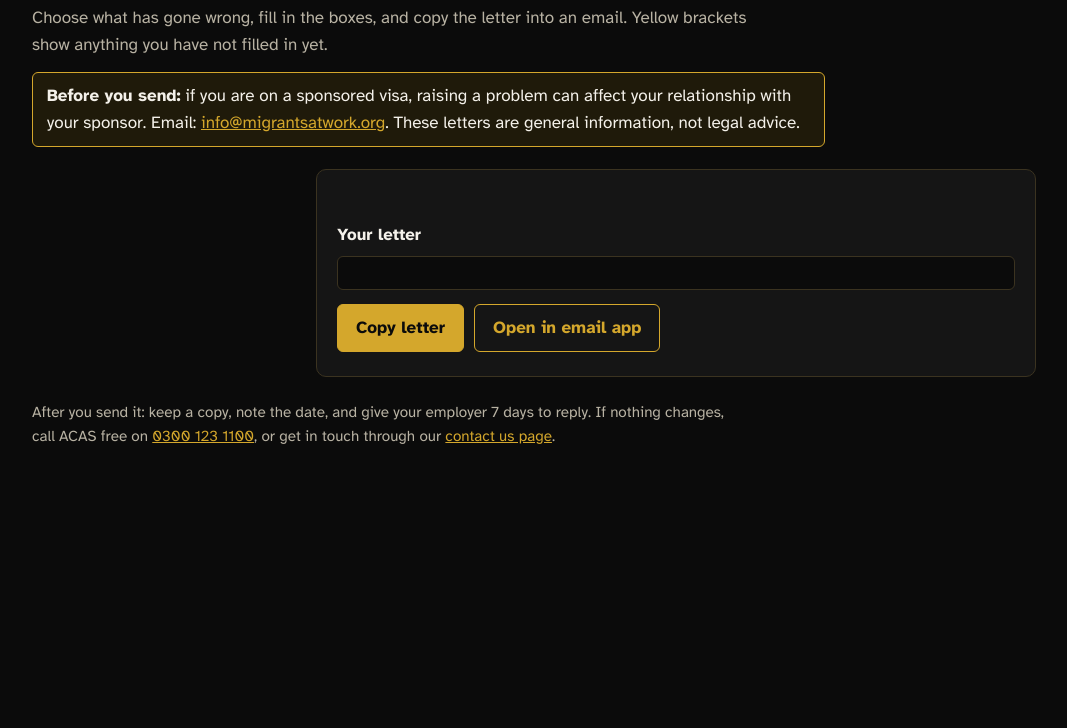
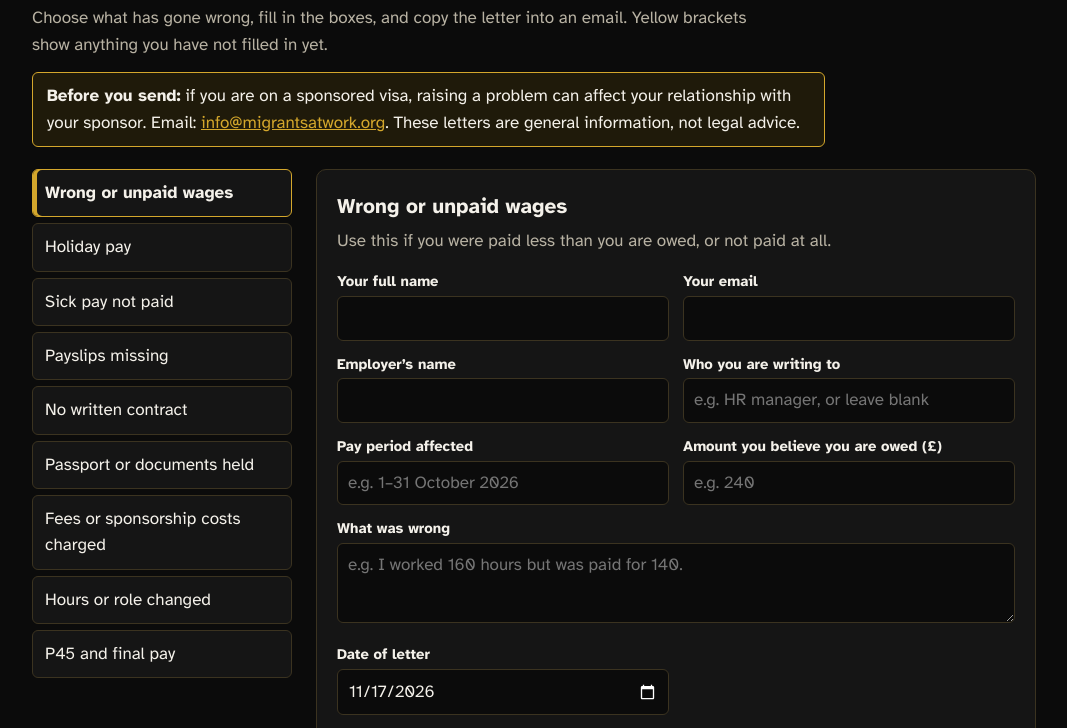
Before and after one commit to sylvieMAW/sylvieMAW.github.io, a plain HTML site: page letters.html in a window 1280 px wide. Shown: the part 67-795 px from the top of the page, without its empty margins (106-1173 px from the left). Drawn offline with Linux system fonts and the light colour scheme.

Commit message:
Add files via upload

```diff
--- a/letters.html
+++ b/letters.html
@@ -63,7 +63,7 @@ mark{background:var(--mark);color:inherit;border-radius:3px;padding:0 2px}
   </section>
 </div>
 
-<p class="next">After you send it: keep a copy, note the date, and give your employer 7 days to reply. If nothing changes, call ACAS free on <a href="tel:03001231100">0300 123 1100</a>, or get in touch through our <a href="https://migrant-at-work.cms.webnode.co.uk/contact-us/" target="_blank" rel="noopener">contact us page</a>.</p>
+<p class="next">After you send it: keep a copy, note the date, and give your employer 7 days to reply. If nothing changes, call ACAS free on <a href="tel:03001231100">0300 123 1100</a>, or get in touch through our <a href="https://www.migrantsatwork.org" target="_blank" rel="noopener">contact us page</a>.</p>
 </main>
 
 <script>
@@ -153,4 +153,82 @@ Please return them within 2 working days and confirm in writing that you will no
  fields:[["what","What you were charged for","text","e.g. Certificate of Sponsorship"],["amount","Amount (£)","text",""],["how","When and how it was taken","text","e.g. deducted from my October wages"]],
  body:`I have been charged £{{amount}} for {{what}}. This was taken: {{how}}.
 
-I understand that Home Office sponsor guidance does not allow employers to pass sponsorship or recruitment costs on to
+I understand that Home Office sponsor guidance does not allow employers to pass sponsorship or recruitment costs on to the worker, including the Certificate of Sponsorship, the Immigration Skills Charge and sponsor licence fees. Repayment clauses for these costs should not be enforced.
+
+Please refund the full amount within 14 days, and confirm in writing that no further charges or deductions of this kind will be made.`},
+
+{id:"hours",title:"Hours or role changed",
+ when:"Use this if your hours, pay or duties were cut or changed without your agreement.",warn:"",
+ subject:"Change to my hours, pay or role",
+ fields:[["changedate","Date it changed","date",""],["details","What changed","area","e.g. My hours dropped from 37.5 to 20 a week."],["contracted","What your contract says","text","e.g. 37.5 hours a week at £13 per hour"]],
+ body:`My working pattern changed from {{changedate}}. {{details}}
+
+My contract states: {{contracted}}. I have not agreed to this change.
+
+Please confirm in writing, within 7 days:
+- the reason for the change
+- whether it is temporary and, if so, when it will end
+- whether it affects my sponsorship, and whether it has been reported to the Home Office where required
+- how my contracted pay will be protected.
+
+I reserve my right to raise a formal grievance if this is not resolved.`},
+
+{id:"leaving",title:"P45 and final pay",
+ when:"Use this after your job ends, to get your papers and any money owed.",warn:"",
+ subject:"Request for P45, final pay and confirmation of leaving date",
+ fields:[["lastday","Your last day of work","date",""]],
+ body:`My employment ended on {{lastday}}. Please send me, within 7 days:
+- my P45 and final payslip
+- payment of any unpaid wages and unused holiday that I have accrued
+- written confirmation of my last working day
+- the date on which you reported the end of my sponsorship to the Home Office.
+
+I need these documents to claim any tax I am owed and to deal with my immigration position.`}
+];
+
+const COMMON=[["name","Your full name","text",""],["email","Your email","text",""],["company","Employer’s name","text",""],["contact","Who you are writing to","text","e.g. HR manager, or leave blank"],["date","Date of letter","date",""]];
+const $=id=>document.getElementById(id);
+const today=new Date().toISOString().slice(0,10);
+const vals={date:today};
+let cur=TEMPLATES[0];
+
+function fmt(k,v){ if(!v) return ""; if(/date|since|start|sickfrom|notified|lastday|changedate/.test(k)&&/^\d{4}-\d\d-\d\d$/.test(v)) return new Date(v+"T12:00:00").toLocaleDateString("en-GB",{day:"numeric",month:"long",year:"numeric"}); return v; }
+function labelOf(k){ const f=[...COMMON,...cur.fields].find(x=>x[0]===k); return f?f[1].toLowerCase():k; }
+function fill(s){ return s.replace(/\{\{(\w+)\}\}/g,(_,k)=>fmt(k,vals[k])||"\u0001"+labelOf(k)+"\u0002"); }
+function build(){
+  const to=[vals.contact,vals.company].filter(Boolean).join(", ")||"\u0001employer’s name\u0002";
+  return `${fill("{{date}}")}\n\nTo: ${to}\nSubject: ${fill(cur.subject)}\n\nDear ${vals.contact||"Sir or Madam"},\n\n${fill(cur.body)}\n\nPlease reply in writing.\n\nYours sincerely,\n${fill("{{name}}")}\n${fill("{{email}}")}`;
+}
+const esc=s=>s.replace(/&/g,"&amp;").replace(/</g,"&lt;").replace(/>/g,"&gt;");
+function render(){
+  const t=build();
+  $("letter").innerHTML=esc(t).replace(/\u0001/g,"<mark>[").replace(/\u0002/g,"]</mark>");
+  const plain=t.replace(/\u0001/g,"[").replace(/\u0002/g,"]");
+  const subj=plain.match(/^Subject: (.*)$/m)[1];
+  $("mail").href="mailto:?subject="+encodeURIComponent(subj)+"&body="+encodeURIComponent(plain.replace(/^[\s\S]*?Dear /,"Dear "));
+  return plain;
+}
+function field([k,label,type,hint]){
+  const w=document.createElement("div"); if(type==="area") w.className="wide";
+  const l=document.createElement("label"); l.htmlFor="f_"+k; l.textContent=label;
+  const i=document.createElement(type==="area"?"textarea":"input"); i.id="f_"+k; if(type!=="area") i.type=type==="date"?"date":"text";
+  i.placeholder=hint; i.value=vals[k]||""; i.autocomplete=k==="name"?"name":k==="email"?"email":"off";
+  i.addEventListener("input",()=>{vals[k]=i.value;render()});
+  w.append(l,i); return w;
+}
+function show(t){
+  cur=t; $("title").textContent=t.title; $("when").textContent=t.when; $("warn").innerHTML=t.warn||"";
+  const box=$("fields"); box.replaceChildren(...COMMON.slice(0,4).map(field),...t.fields.map(field),field(COMMON[4]));
+  document.querySelectorAll("#list button").forEach(b=>b.setAttribute("aria-pressed",b.dataset.id===t.id));
+  $("status").textContent=""; render();
+}
+TEMPLATES.forEach(t=>{const b=document.createElement("button"); b.type="button"; b.textContent=t.title; b.dataset.id=t.id; b.onclick=()=>show(t); $("list").append(b)});
+$("copy").onclick=async()=>{
+  const text=render();
+  try{await navigator.clipboard.writeText(text); $("status").textContent="Copied. Paste it into an email.";}
+  catch(e){const r=document.createRange(); r.selectNodeContents($("letter")); const s=getSelection(); s.removeAllRanges(); s.addRange(r); $("status").textContent="Letter selected. Press Ctrl+C (or Copy) to copy it.";}
+};
+show(TEMPLATES[0]);
+</script>
+</body>
+</html>
```
